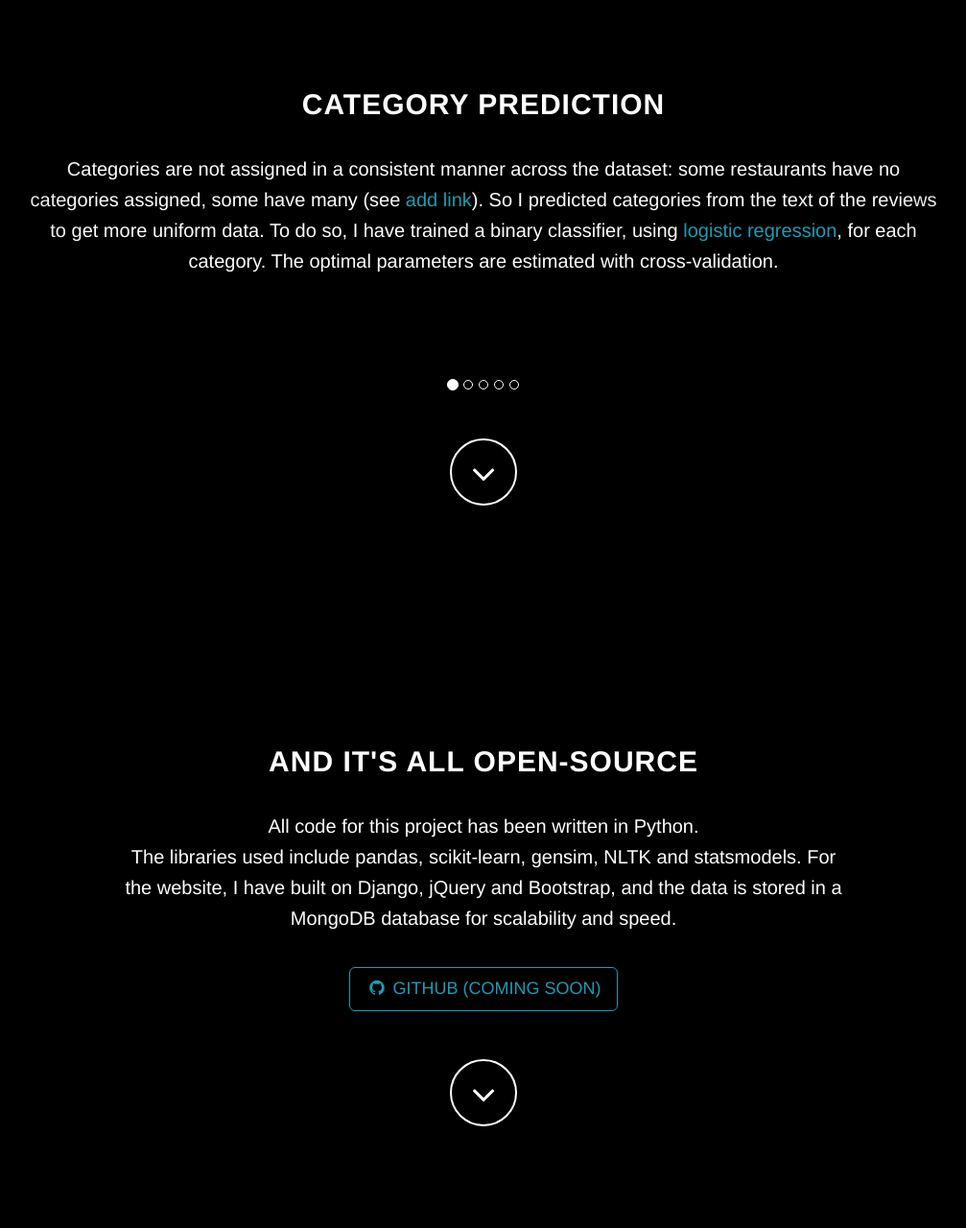
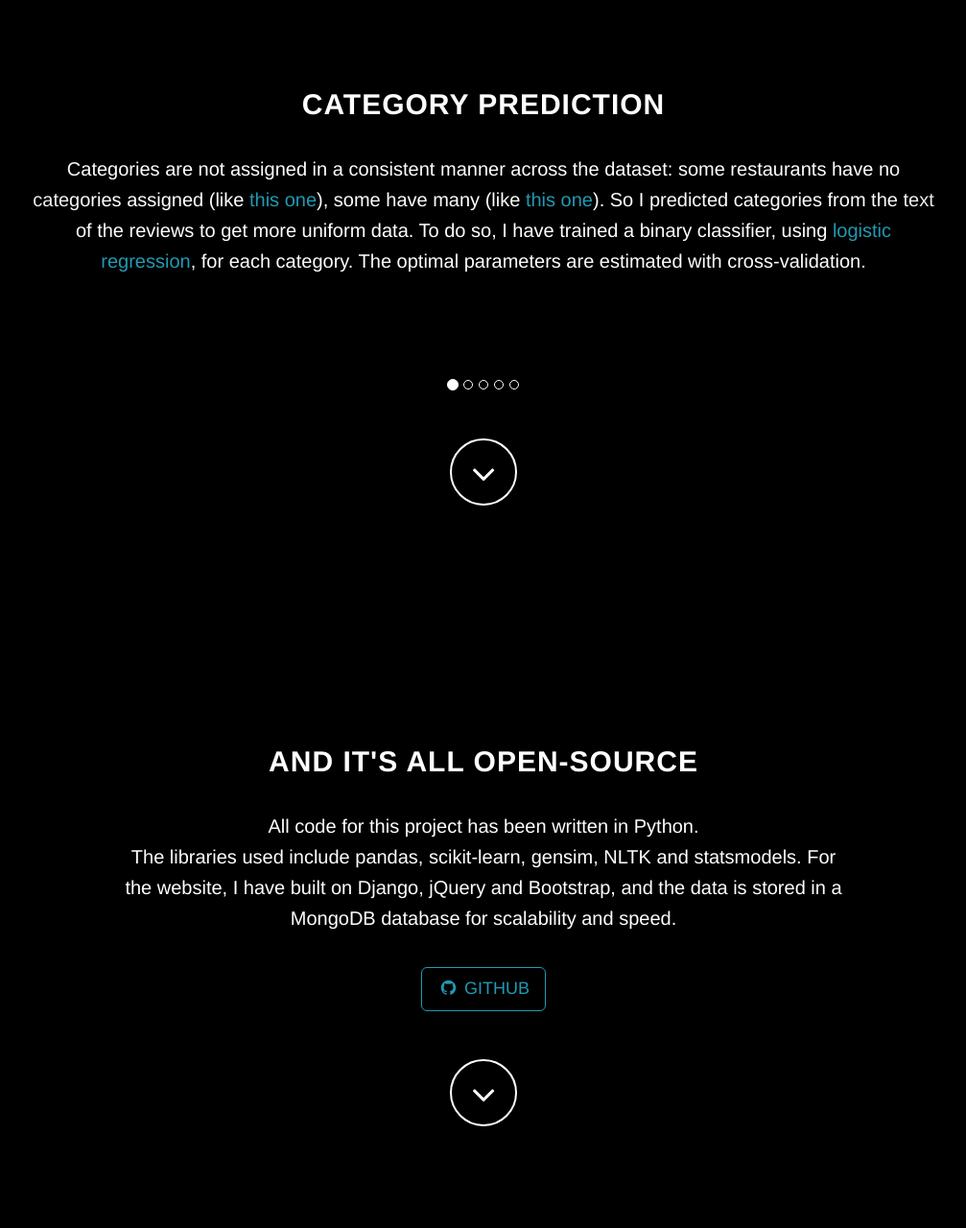
Before and after one commit to bdadachev/review_analysis, a Django app: template src/review_analyzer/templates/review_analyzer/about.html in a window 1280 px wide. Shown: the part 1505-2785 px from the top of the page at 96% size, without its empty margins (136-1143 px from the left). Run offline with Django 3.2, Linux system fonts and the light colour scheme; the template is opened without the code that fills it, so the values that code supplies are empty; some libraries are stand-ins or nearby versions; some web fonts are replaced.

Commit message:
small fixes on about.html

```diff
--- a/src/review_analyzer/templates/review_analyzer/about.html
+++ b/src/review_analyzer/templates/review_analyzer/about.html
@@ -110,7 +110,8 @@ $("#topNavAbout").addClass("active");
 		            				<h2>Category prediction</h2>
 		            				<p>Categories are not assigned in a consistent manner
 							across the dataset: some restaurants have no categories
-							assigned, some have many (see <a href="#">add link</a>).
+							assigned (like <a href="{% url 'review_analyzer:restaurant_by_hash' 'MlWXHxdbIODf9GUcvUTfGQ' %}" target="_blank">this one</a>), some have many
+							(like <a href="{% url 'review_analyzer:restaurant_by_hash' 'CBumPtpjISns8paiSwtlLw' %}" target="_blank">this one</a>).
 							So I predicted categories
 							from the text of the reviews to get more uniform
 							data. To do so, I have trained a binary classifier,
@@ -219,7 +220,7 @@ $("#topNavAbout").addClass("active");
 			<ul class="list-inline banner-social-buttons">
 		    		<li>
 				<a href="https://github.com/bdadachev/review_analysis/" class="btn btn-default btn-lg" target="_blank">
-				<i class="fa fa-github fa-fw"></i> <span class="network-name">Github (coming soon)</span>
+				<i class="fa fa-github fa-fw"></i> <span class="network-name">Github</span>
 				</a>
 				</li>
 			</ul>
```
